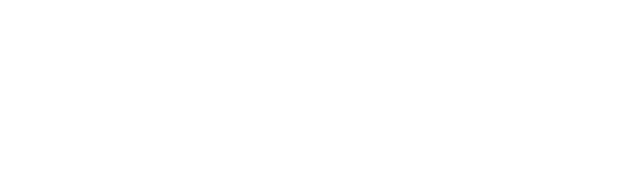
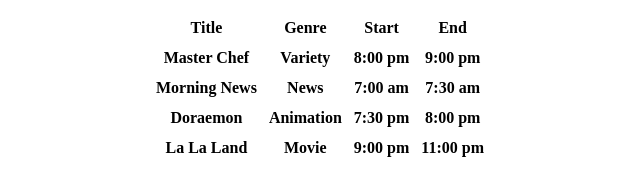
Before and after one commit to G184032021/medialabo, a plain HTML site: page project.html in a window 1280 px wide. Shown: the whole page, without its empty margins (320-960 px from the left). Drawn offline with Linux system fonts and the light colour scheme.

Commit message:
課題1-5完成

```diff
--- a/project.html
+++ b/project.html
@@ -5,6 +5,37 @@
         <title>NHKの番組表</title>
     </head>
     <body>
-
+        <table border="0" align="center" cellspacing="10">
+            <tr>
+                <th>Title</th>
+                <th>Genre</th>
+                <th>Start</th>
+                <th>End</th>
+            </tr>
+            <tr>
+                <th>Master Chef</th>
+                <th>Variety</th>
+                <th>8:00 pm</th>
+                <th>9:00 pm</th>
+            </tr>
+            <tr>
+                <th>Morning News</th>
+                <th>News</th>
+                <th>7:00 am</th>
+                <th>7:30 am</th>
+            </tr>
+            <tr>
+                <th>Doraemon</th>
+                <th>Animation</th>
+                <th>7:30 pm</th>
+                <th>8:00 pm</th>
+            </tr>
+            <tr>
+                <th>La La Land</th>
+                <th>Movie</th>
+                <th>9:00 pm</th>
+                <th>11:00 pm</th>
+            </tr>
+        </table>
     </body>
 </html>
```
